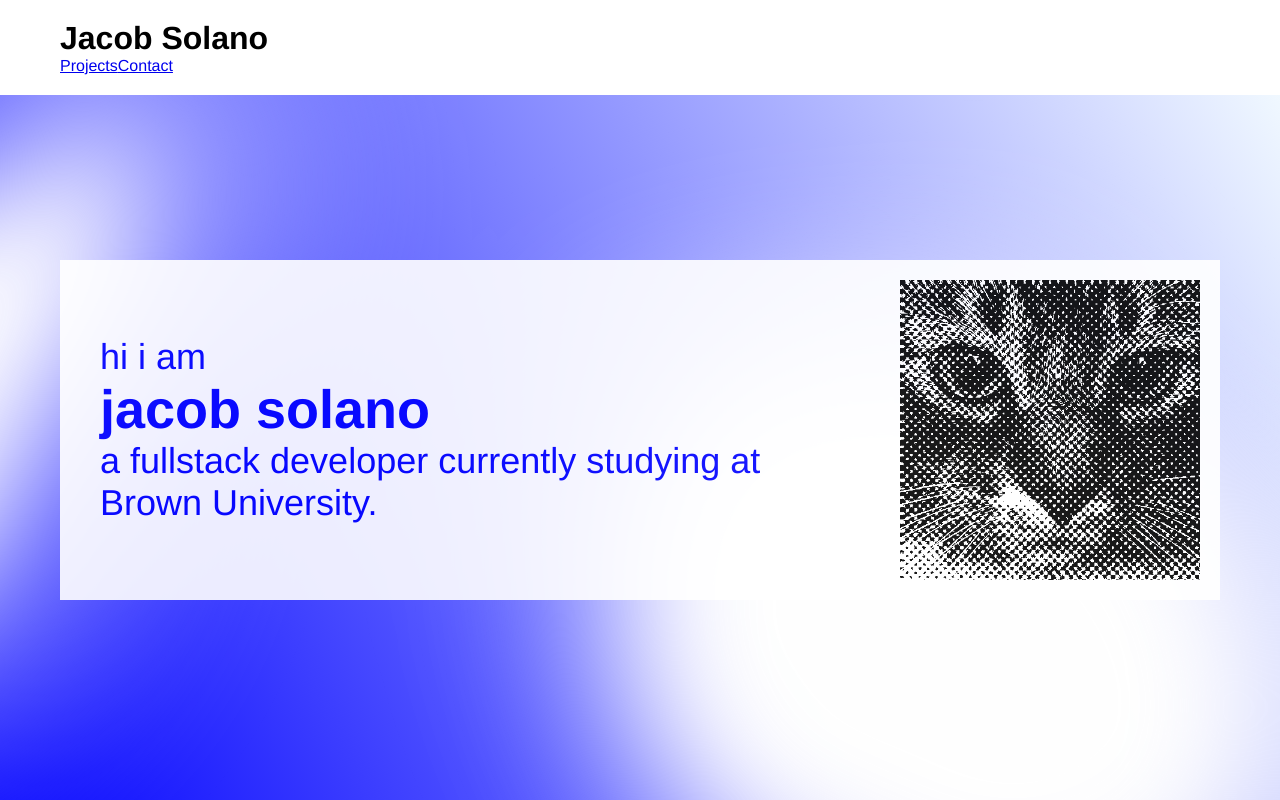
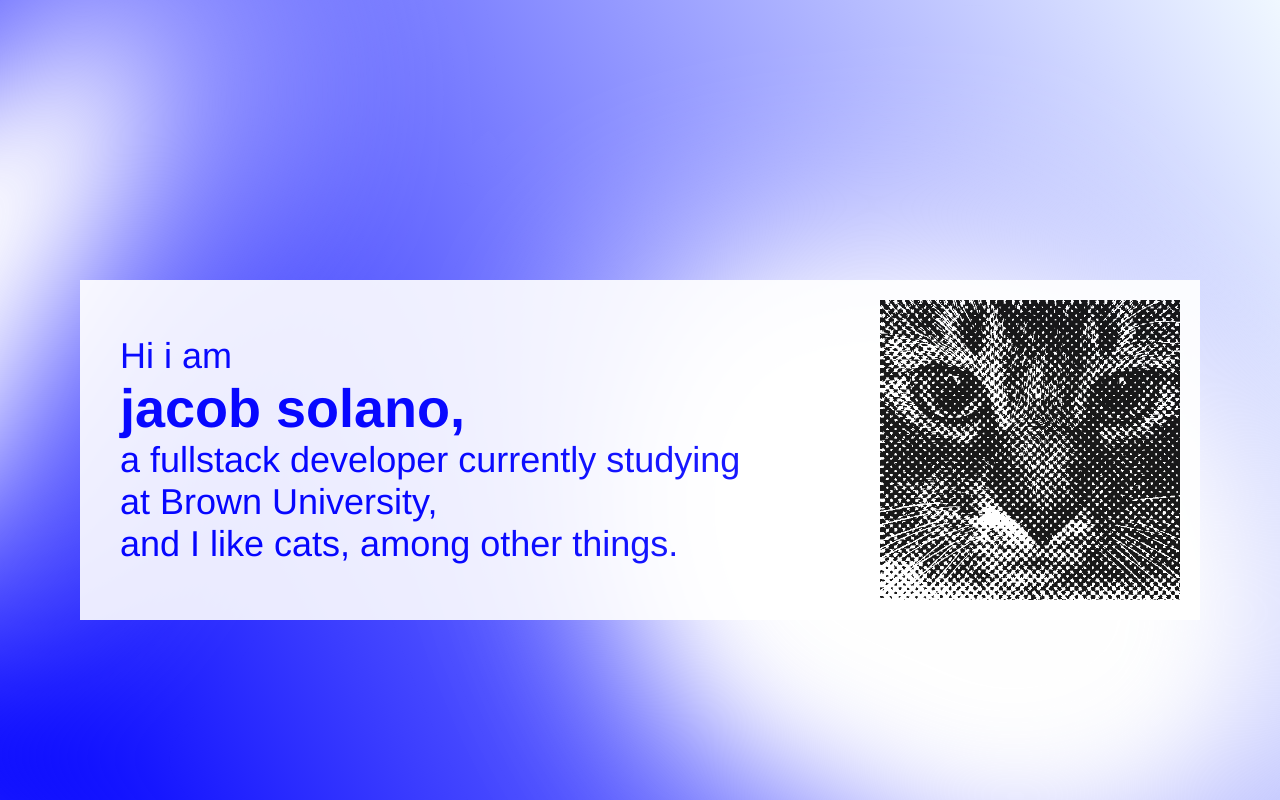
Before and after one commit to jacobsolanobrown/jacobsolanobrown.github.io, a React (Vite) app in the folder jacob-portfolio/: page / in a window 1280 px wide. Shown: the top 800 px of the page. Built offline with nearby package versions, Linux system fonts and the light colour scheme.

Commit message:
added new line of tect

```diff
--- a/jacob-portfolio/src/pages/Homepage.tsx
+++ b/jacob-portfolio/src/pages/Homepage.tsx
@@ -68,19 +68,21 @@ const Homepage: React.FC = () => {
           />
         </filter>
       </svg>
-      <header>
+      {/* <header>
         <h1>Jacob Solano</h1>
         <a href="#projects">Projects</a>
         <a href="#contact">Contact</a>
-      </header>
+      </header> */}
       <main>
         <section className="about-section">
           <div className="about-box">
             <div className="about-text">
-              <p>hi i am</p>
-              <h1>jacob solano</h1>
+              <p>Hi i am</p>
+              <h1>jacob solano,</h1>
               <p>
-                a fullstack developer currently studying at Brown University.
+                a fullstack developer currently studying at Brown University, <br />
+                and I like cats,
+                among other things.
               </p>
             </div>
             <img
--- a/jacob-portfolio/src/styles/Homepage.css
+++ b/jacob-portfolio/src/styles/Homepage.css
@@ -32,7 +32,7 @@ footer {
   width: fit-content;
   height: fit-content;
   padding: 20px;
-  margin: 60px;
+  margin: 80px;
   display: flex;
   flex-direction: row;
   position: absolute;
```
